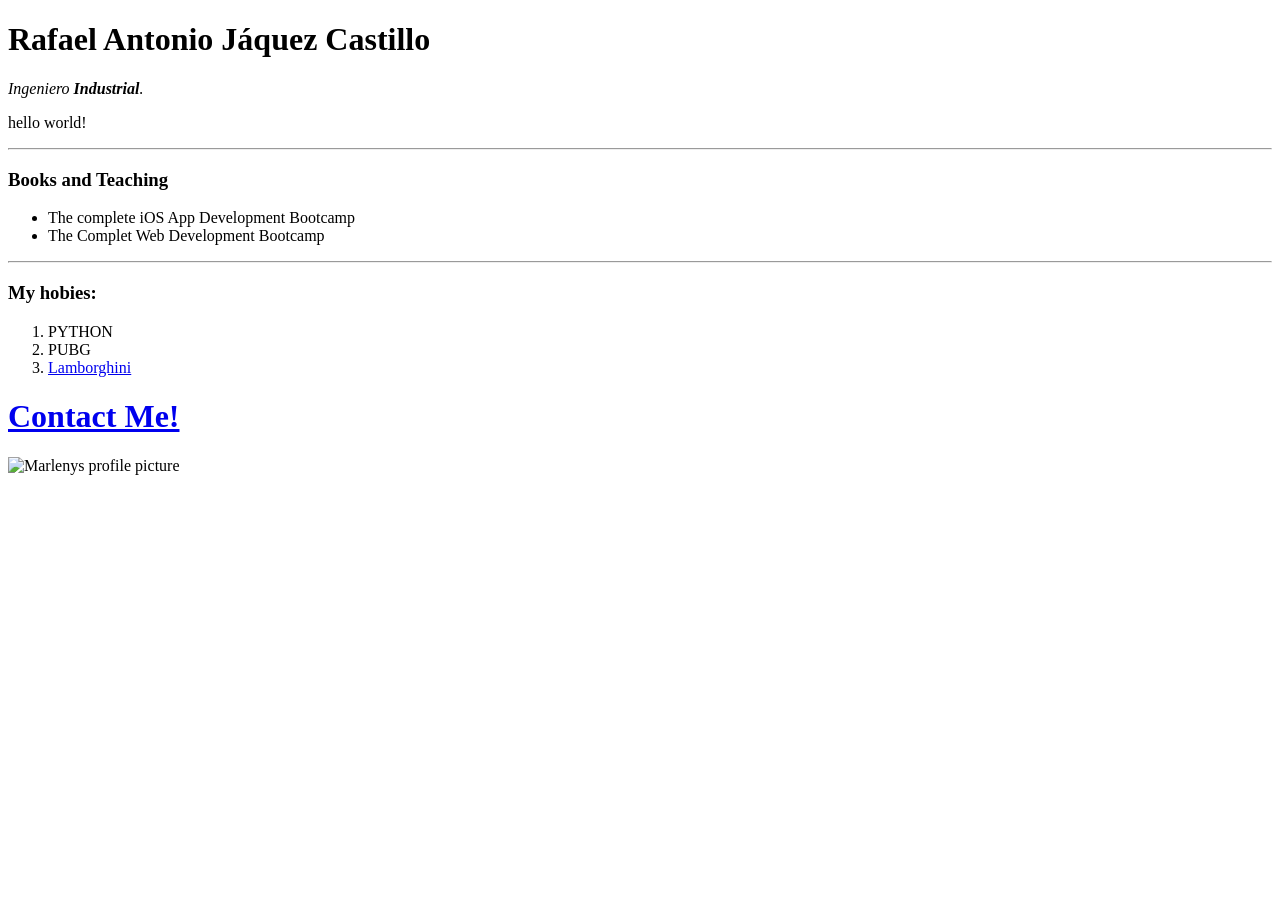
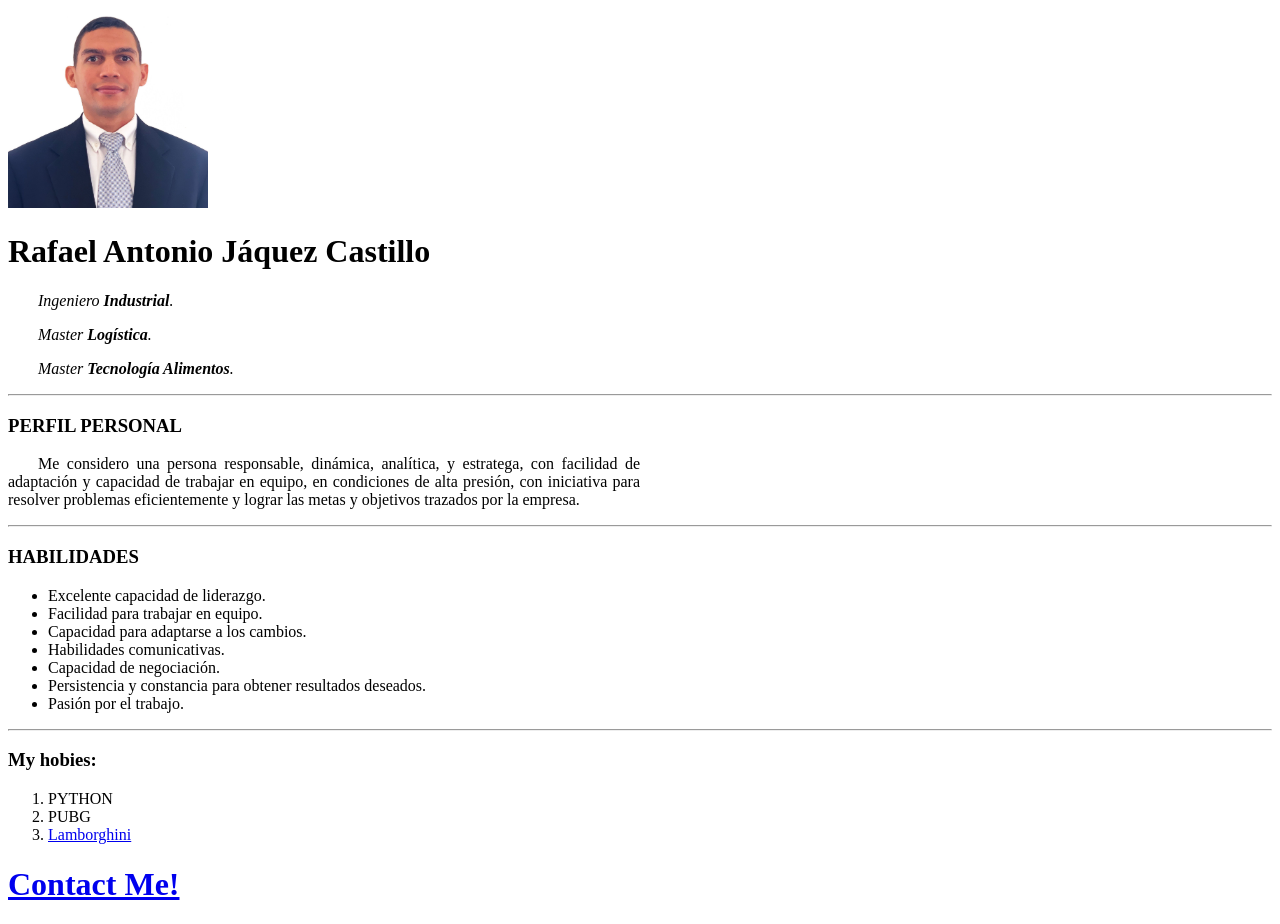
Before and after one commit to rjpython05/cv, a plain HTML site: page index.html in a window 1280 px wide. Before the commit the page ends 800 px from the top, so only its background shows below. Drawn offline with Linux system fonts and the light colour scheme.

Commit message:
Add files via upload

```diff
--- a/index.html
+++ b/index.html
@@ -4,18 +4,39 @@
 <head>
   <meta charset="utf-8">
   <title>Rafael`s Personal Site</title>
+  <style media="screen">
+    p {
+      text-indent: 30px;
+      text-align: justify;
+    }
+  </style>
 </head>
 
 <body>
+  <img src="Images/v5617LeQ.jpeg" alt="Rafael profile picture" width="200" height="200" />
   <h1>Rafael Antonio Jáquez Castillo</h1>
-  <p><em>Ingeniero <strong>Industrial</strong>.</em></p>
-  <p>hello world!</p>
+  <p><em>Ingeniero <strong> Industrial</strong>.</em></p>
+  <p><em>Master <strong> Logística</strong>.</em></p>
+  <p><em>Master <strong> Tecnología Alimentos</strong>.</em></p>
   <hr>
-  <h3>Books and Teaching</h3>
+
+  <h3>PERFIL PERSONAL</h3>
+  <p style="width:50%">Me considero una persona responsable, dinámica, analítica, y estratega,
+    con facilidad de adaptación y capacidad de trabajar en equipo,
+    en condiciones de alta presión, con iniciativa para resolver problemas
+    eficientemente y lograr las metas y objetivos trazados por la empresa.</p>
+  <hr>
+  <h3>HABILIDADES</h3>
   <ul>
-    <li>The complete iOS App Development Bootcamp</li>
-    <li>The Complet Web Development Bootcamp</li>
+    <li>Excelente capacidad de liderazgo.</li>
+    <li>Facilidad para trabajar en equipo.</li>
+    <li>Capacidad para adaptarse a los cambios.</li>
+    <li>Habilidades comunicativas.</li>
+    <li>Capacidad de negociación.</li>
+    <li>Persistencia y constancia para obtener resultados deseados.</li>
+    <li>Pasión por el trabajo.</li>
   </ul>
+
   <hr>
   <h3>My hobies:</h3>
   <ol>
@@ -23,9 +44,8 @@
     <li> PUBG</li>
     <li><a href="https://www.lamborghini.com/en-en">Lamborghini</a></li>
   </ol>
-<h1><a href="/Users/rafaeljaquez/Atom/Web Development/HTML - Personal Site/Contact Me.html">Contact Me!</a></h1>
+  <h1><a href="/Users/rafaeljaquez/Atom/Web Development/HTML - Personal Site/Contact Me.html">Contact Me!</a></h1>
 
-  <img src="/Users/rafaeljaquez/Pictures/0E71E358-6A5F-46BC-84AF-4971497B19C5_1_105_c.jpeg" alt="Marlenys profile picture" width="200" height="300"/>
 </body>
 
 </html>
```
Also changed, not shown: Images/v5617LeQ.jpeg (added).
